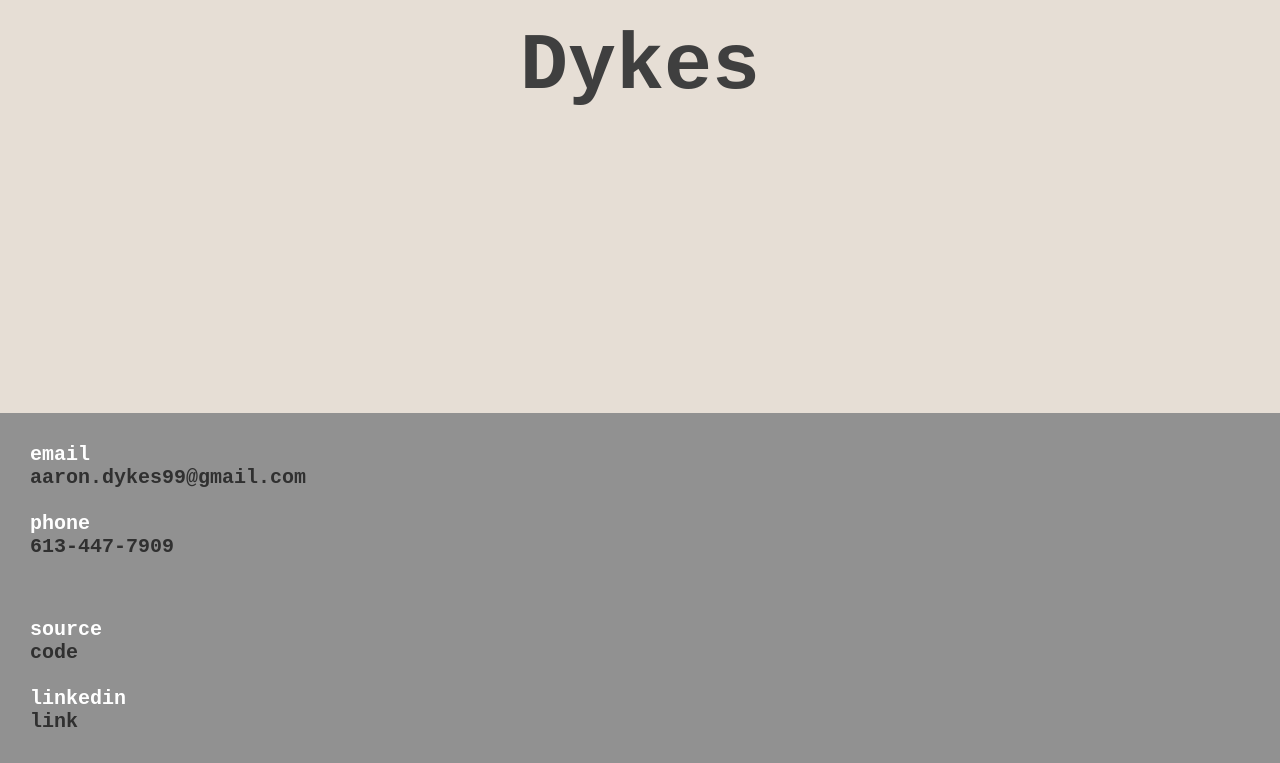
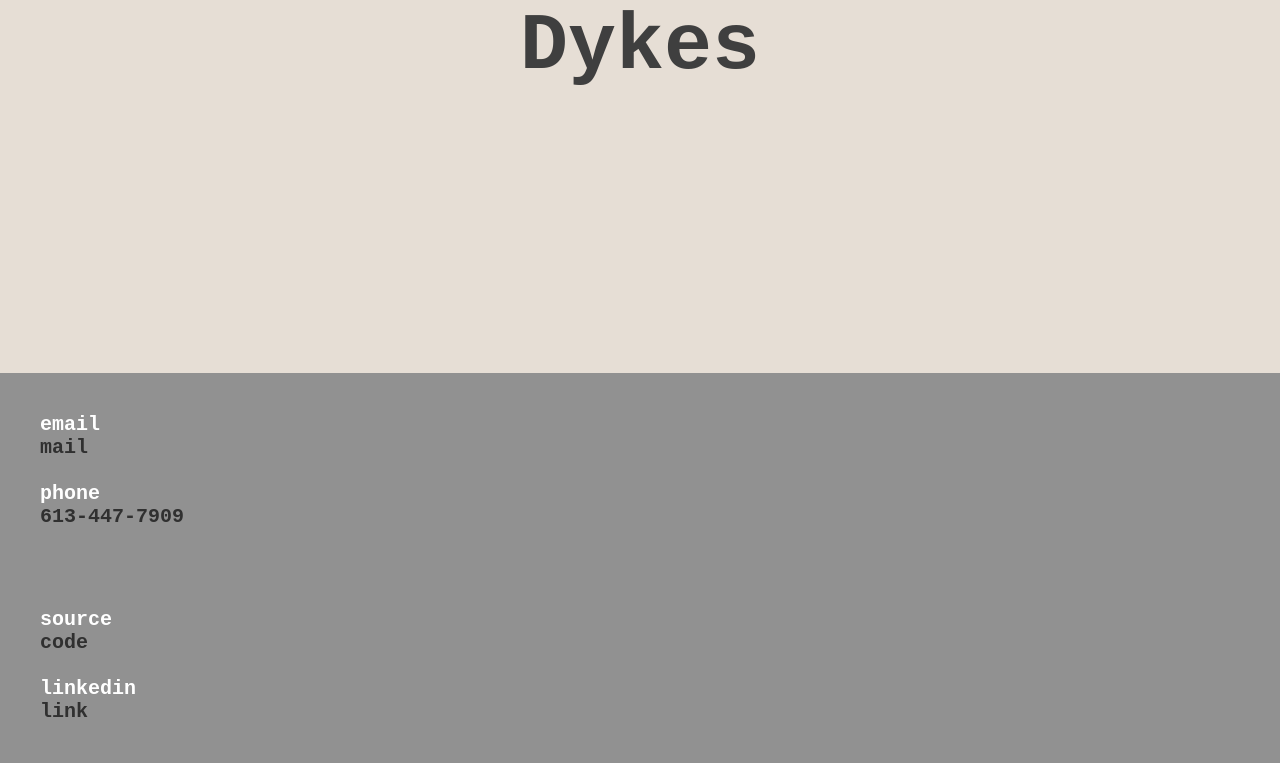
Before and after one commit to aaronDykes/react-portfolio, a React (Create React App) app: page /#/ in a window 1280 px wide. Shown: the part 437-1200 px from the top of the page. Built offline with nearby package versions, Linux system fonts and the light colour scheme.

Commit message:
Added mailto link to footer

```diff
--- a/src/components/Footer.js
+++ b/src/components/Footer.js
@@ -4,7 +4,9 @@ function LeftDescription() {
   return (
     <dl>
       <dt>email</dt>
-      <dd>aaron.dykes99@gmail.com</dd>
+      <dd>
+        <a href="mailto:aaron.dykes99@gmail.com">mail</a>
+      </dd>
       <br />
       <dt>phone</dt>
       <dd>613-447-7909</dd>
--- a/src/css/component/Footer.scss
+++ b/src/css/component/Footer.scss
@@ -14,14 +14,13 @@ dd {
 .footer {
   background-color: $l_grey;
   display: flex;
-  flex-direction: column;
   flex-wrap: wrap;
 
   .f-item {
-    flex: 1 1 10%;
+    flex: 1 1 100%;
     font-size: 2rem;
     font-weight: bold;
     color: white;
-    margin: 3rem;
+    margin: 4rem;
   }
 }
```
